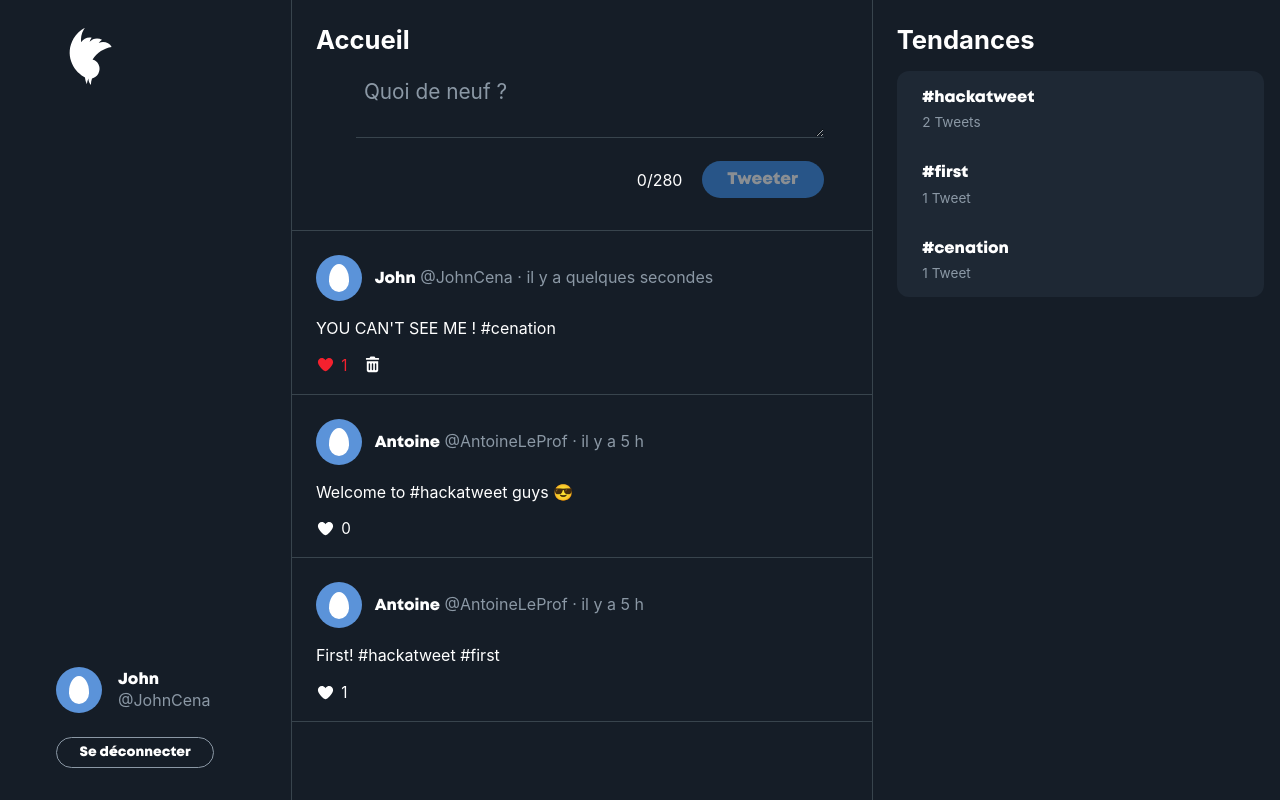
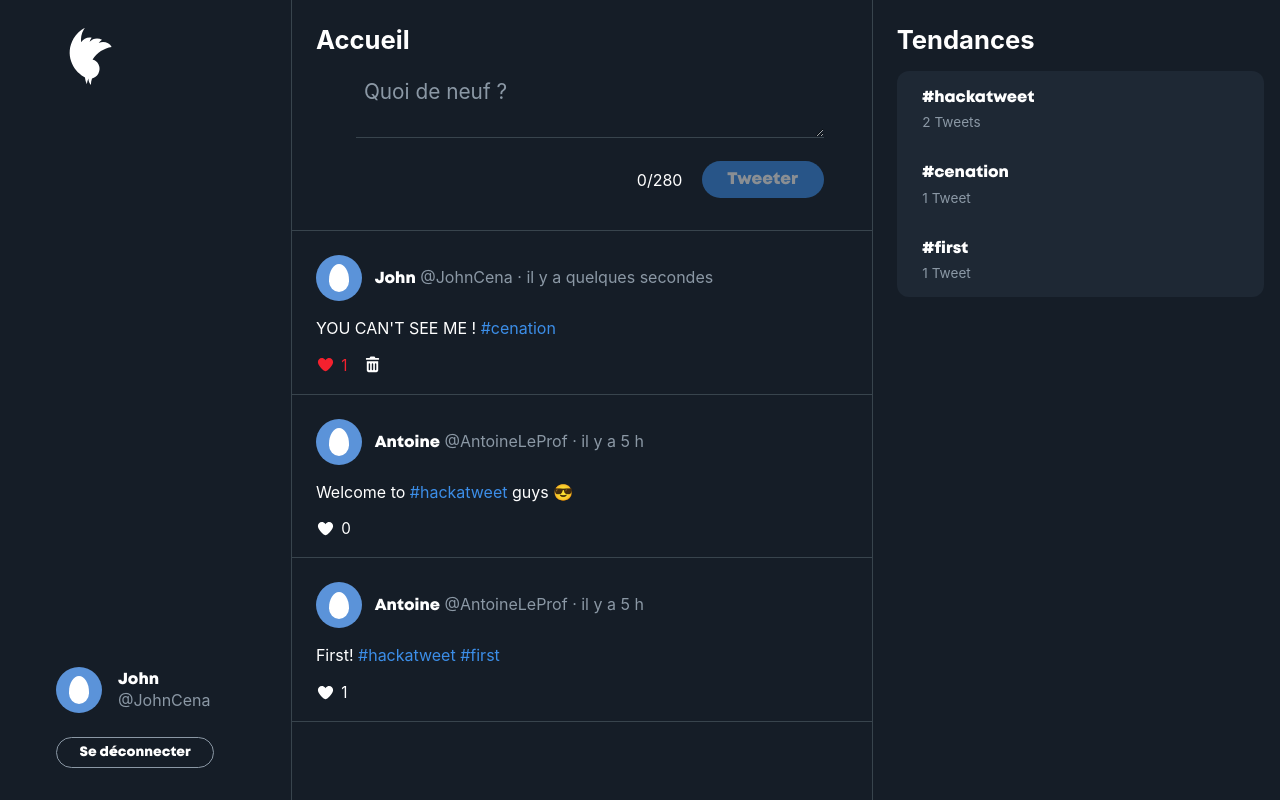
Before and after one commit to mpinduDev/hackatweet, a Next.js app in the folder frontend-hackatweet/: page /home in a window 1280 px wide. Built offline with nearby package versions, Linux system fonts and the light colour scheme.

Commit message:
frontend: blue hashtags and trends computed from tweets

```diff
--- a/frontend-hackatweet/components/Home.js
+++ b/frontend-hackatweet/components/Home.js
@@ -4,6 +4,7 @@ import { faTwitter } from '@fortawesome/free-brands-svg-icons';
 import Avatar from './Avatar';
 import Tweet from './Tweet';
 import { useState } from 'react';
+import { getTrends } from '../utils/hashtags';
 
 const user = { firstname: 'John', username: 'JohnCena' };
 const initialTweets = [
@@ -69,6 +70,8 @@ function Home() {
   const handleDelete = (id) => {
     setTweets(tweets.filter((tweet) => tweet.id !== id));
   };
+
+  const trends = getTrends(tweets);
 
   return (
     <div className={styles.main}>
@@ -142,18 +145,18 @@ function Home() {
         <h2 className={styles.columnTitle}>Tendances</h2>
 
         <div className={styles.trendsBox}>
-          <div className={styles.trend}>
-            <p className={styles.trendName}>#hackatweet</p>
-            <p className={styles.trendCount}>2 Tweets</p>
-          </div>
-          <div className={styles.trend}>
-            <p className={styles.trendName}>#first</p>
-            <p className={styles.trendCount}>1 Tweet</p>
-          </div>
-          <div className={styles.trend}>
-            <p className={styles.trendName}>#cenation</p>
-            <p className={styles.trendCount}>1 Tweet</p>
-          </div>
+          {trends.length === 0 ? (
+            <p className={styles.empty}>Aucune tendance pour le moment.</p>
+          ) : (
+            trends.map((trend) => (
+              <div key={trend.hashtag} className={styles.trend}>
+                <p className={styles.trendName}>{trend.hashtag}</p>
+                <p className={styles.trendCount}>
+                  {trend.count} {trend.count > 1 ? 'Tweets' : 'Tweet'}
+                </p>
+              </div>
+            ))
+          )}
         </div>
       </aside>
     </div>
--- a/frontend-hackatweet/components/Tweet.js
+++ b/frontend-hackatweet/components/Tweet.js
@@ -3,6 +3,7 @@ import { faHeart, faTrashCan } from '@fortawesome/free-solid-svg-icons';
 import Avatar from './Avatar';
 import timeAgo from '../utils/timeAgo';
 import styles from '../styles/Tweet.module.css';
+import { splitHashtags } from '../utils/hashtags';
 
 function Tweet({
   author,
@@ -26,7 +27,17 @@ function Tweet({
         </p>
       </div>
 
-      <p className={styles.content}>{content}</p>
+      <p className={styles.content}>
+        {splitHashtags(content).map((part, index) =>
+          index % 2 === 1 ? (
+            <span key={index} className={styles.hashtag}>
+              {part}
+            </span>
+          ) : (
+            part
+          ),
+        )}
+      </p>
 
       <div className={styles.actions}>
         <button
--- a/frontend-hackatweet/styles/Tweet.module.css
+++ b/frontend-hackatweet/styles/Tweet.module.css
@@ -49,3 +49,7 @@
   font-family: 'Mont-Heavy', 'Montserrat', Verdana, sans-serif;
   font-weight: 900;
 }
+
+.hashtag {
+  color: var(--blue);
+}
--- /dev/null
+++ b/frontend-hackatweet/utils/hashtags.js
@@ -0,0 +1,25 @@
+const HASHTAG_REGEX = /#[\p{L}\p{N}_]+/gu;
+
+export function extractHashtags(text) {
+  const matches = text.match(HASHTAG_REGEX) || [];
+  return matches.map((hashtag) => hashtag.toLowerCase());
+}
+
+export function splitHashtags(text) {
+  return text.split(/(#[\p{L}\p{N}_]+)/u);
+}
+
+export function getTrends(tweets) {
+  const counts = {};
+
+  for (const tweet of tweets) {
+    const hashtags = new Set(extractHashtags(tweet.content));
+    for (const hashtag of hashtags) {
+      counts[hashtag] = (counts[hashtag] || 0) + 1;
+    }
+  }
+
+  return Object.entries(counts)
+    .map(([hashtag, count]) => ({ hashtag, count }))
+    .sort((a, b) => b.count - a.count);
+}
```
